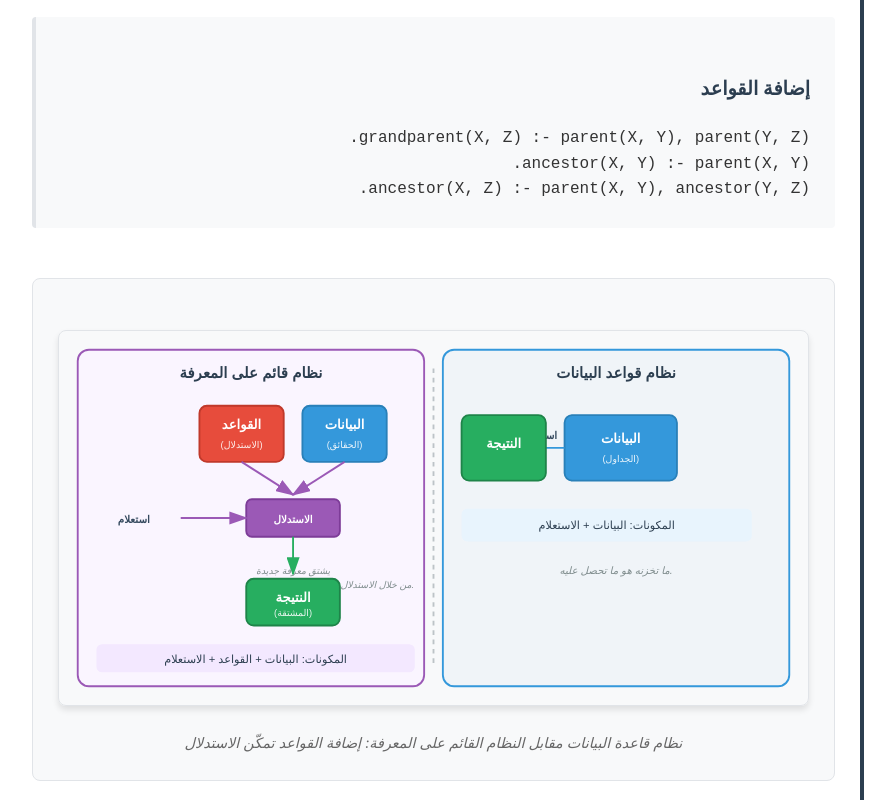
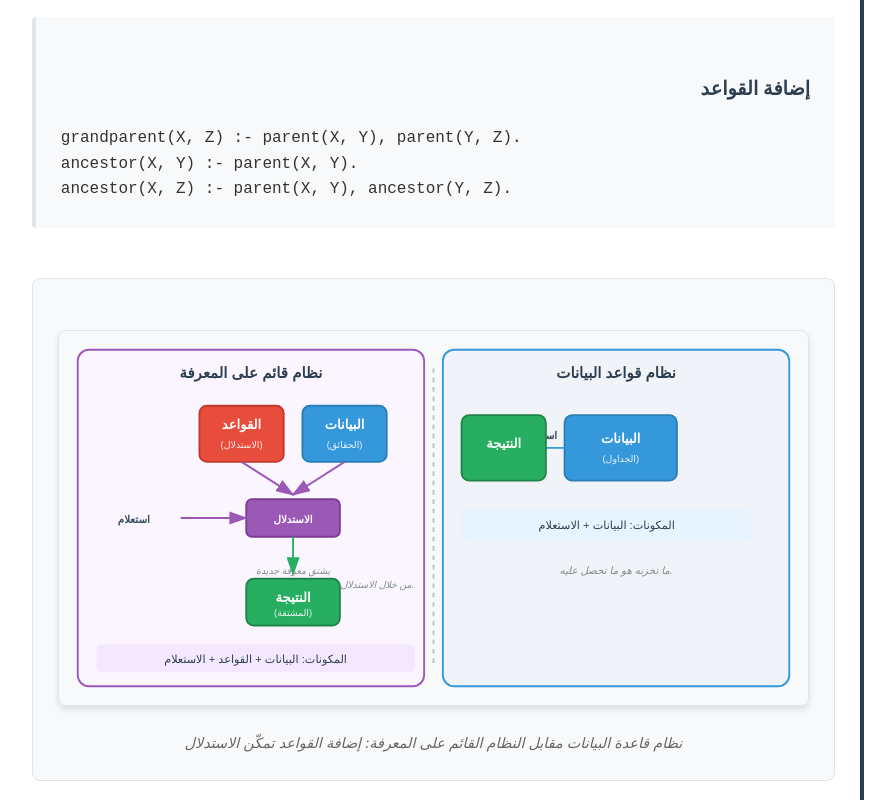
Before and after one commit to AskOsama/Intro-DS-AI, a plain HTML site: page session2_week4_ar.html in a window 1280 px wide. Shown: the part 6340-7140 px from the top of the page, without its empty margins (192-1087 px from the left). Drawn offline with Linux system fonts and the light colour scheme.

Commit message:
fix alignment of code in the ar html

```diff
--- a/session2_week4_ar.html
+++ b/session2_week4_ar.html
@@ -12,6 +12,13 @@
     <link rel="preconnect" href="https://fonts.googleapis.com">
     <link rel="preconnect" href="https://fonts.gstatic.com" crossorigin>
     <link href="https://fonts.googleapis.com/css2?family=Cairo:wght@400;600;700&display=swap" rel="stylesheet">
+    <style>
+        /* Fix code block alignment for RTL - code should always be LTR and left-aligned */
+        pre, code {
+            direction: ltr;
+            text-align: left;
+        }
+    </style>
 </head>
 <body>
     <!-- Language Switcher -->
```
